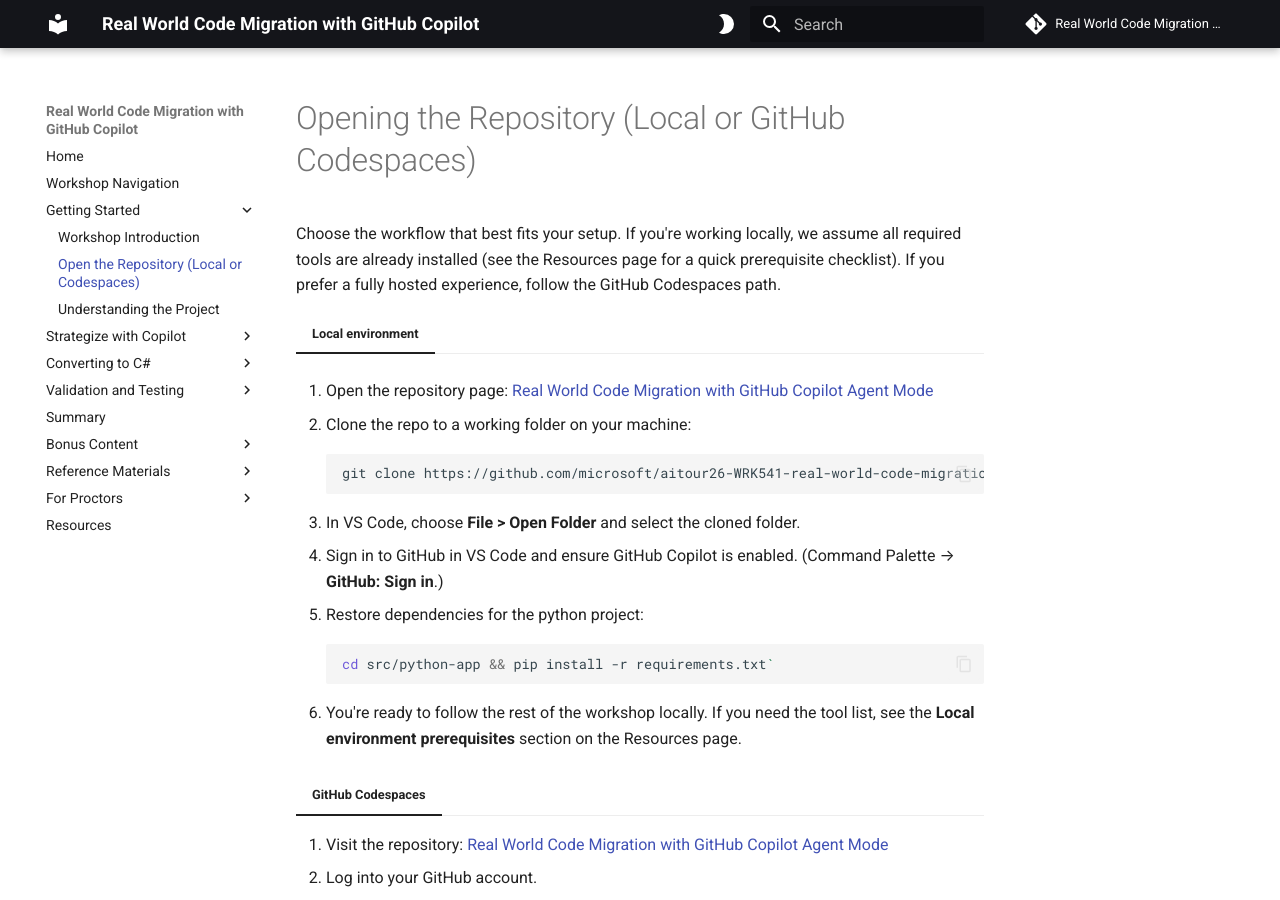
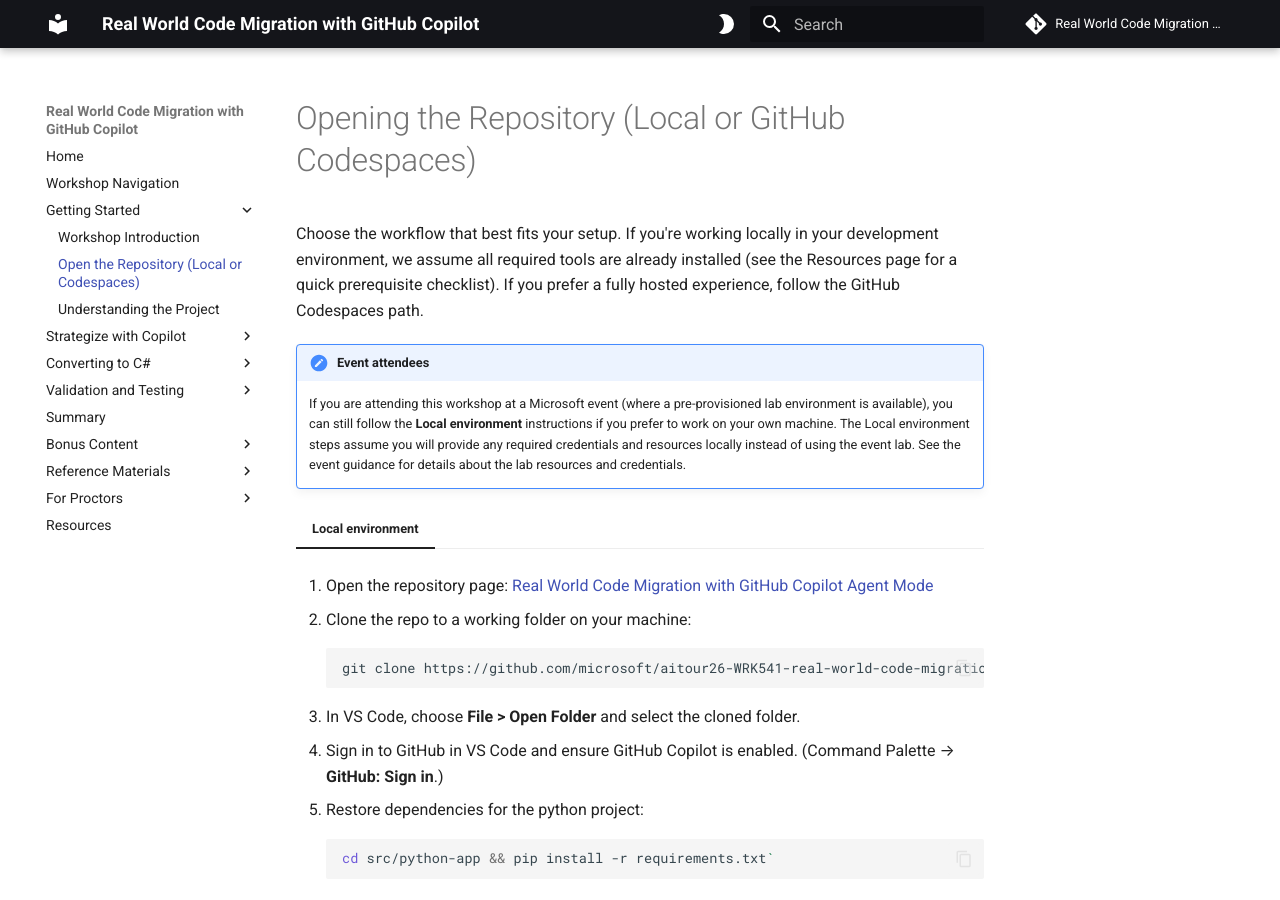
Before and after one commit to microsoft/aitour26-WRK541-real-world-code-migration-with-github-copilot-agent-mode, an MkDocs documentation site: the page built from docs/en/opening-repository-in-GH-codespaces.md, in a window 1280 px wide and 900 px high. Built offline with MkDocs 1.6.1 and Material for MkDocs 9.7.7, drawn with Linux system fonts in a browser that asks for light colours; comment, search, counter and statistics services are not loaded.

Commit message:
Enhance clarity in workshop documentation for local setup and event attendees

```diff
--- a/docs/en/opening-repository-in-GH-codespaces.md
+++ b/docs/en/opening-repository-in-GH-codespaces.md
@@ -1,6 +1,9 @@
 # Opening the Repository (Local or GitHub Codespaces)
 
-Choose the workflow that best fits your setup. If you're working locally, we assume all required tools are already installed (see the Resources page for a quick prerequisite checklist). If you prefer a fully hosted experience, follow the GitHub Codespaces path.
+Choose the workflow that best fits your setup. If you're working locally in your development environment, we assume all required tools are already installed (see the Resources page for a quick prerequisite checklist). If you prefer a fully hosted experience, follow the GitHub Codespaces path.
+
+!!! note "Event attendees"
+    If you are attending this workshop at a Microsoft event (where a pre-provisioned lab environment is available), you can still follow the **Local environment** instructions if you prefer to work on your own machine. The Local environment steps assume you will provide any required credentials and resources locally instead of using the event lab. See the event guidance for details about the lab resources and credentials.
 
 === "Local environment"
 
```
